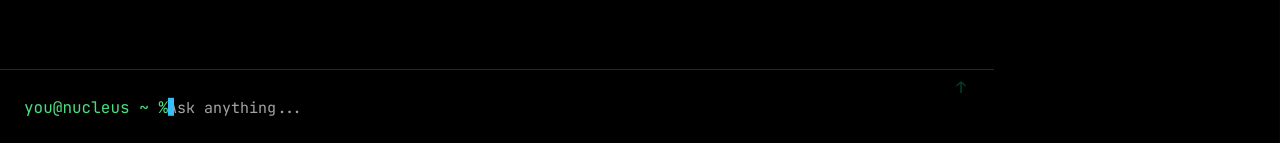
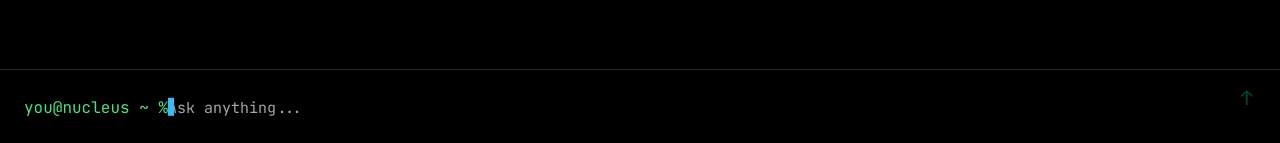
Before and after one commit to NithishaVenkatesh/Nucleus-AI, a Next.js app in the folder frontend/: page / in a window 1280 px wide. Shown: the part 654-797 px from the top of the page. Built offline with nearby package versions, Linux system fonts and the light colour scheme.

Commit message:
UI fixes

```diff
--- a/frontend/app/page.tsx
+++ b/frontend/app/page.tsx
@@ -287,10 +287,10 @@ export default function Home() {
               type="button"
               onClick={handleSubmit}
               disabled={!input.trim() || loading}
-              className="w-9 h-9 text-emerald-500 hover:text-emerald-400 disabled:opacity-35"
+              className="w-9 h-9 mt-2.5 flex items-center justify-center text-emerald-500 hover:text-emerald-400 disabled:opacity-35"
             >
               <span
-                className={`inline-flex ${
+                className={`inline-flex text-xl ${
                   sendAnimating
                     ? "-translate-y-8 opacity-0"
                     : arrowEntering
@@ -306,7 +306,7 @@ export default function Home() {
 
         <aside
           className={`fixed md:relative right-0 top-0 h-full border-l border-warp-border bg-black transition-transform ${
-            hasConversation ? "md:translate-x-0 md:w-[25%]" : "translate-x-full"
+            hasConversation ? "md:translate-x-0 md:w-[25%]" : "hidden"
           }`}
         >
           <ImagesPanel
```
